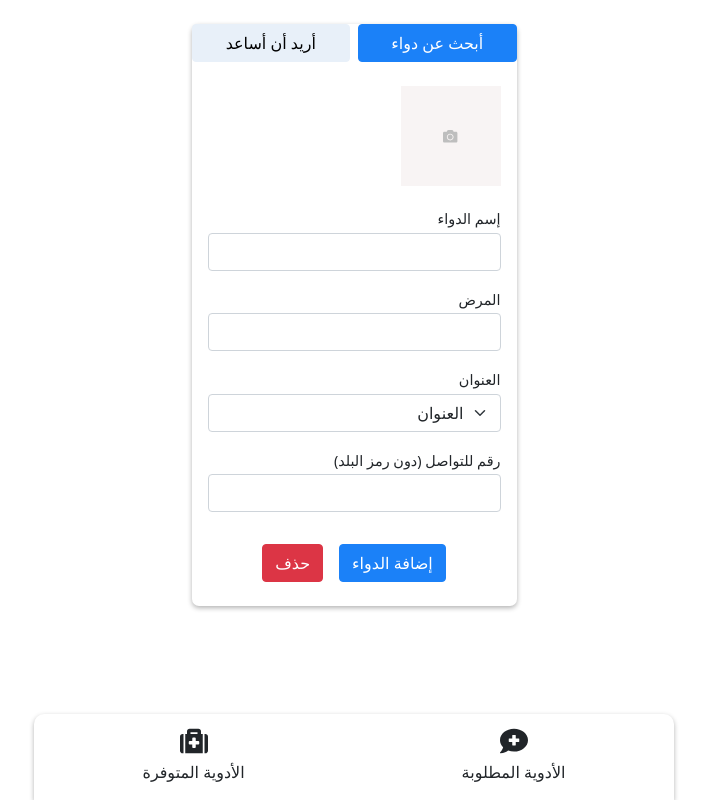
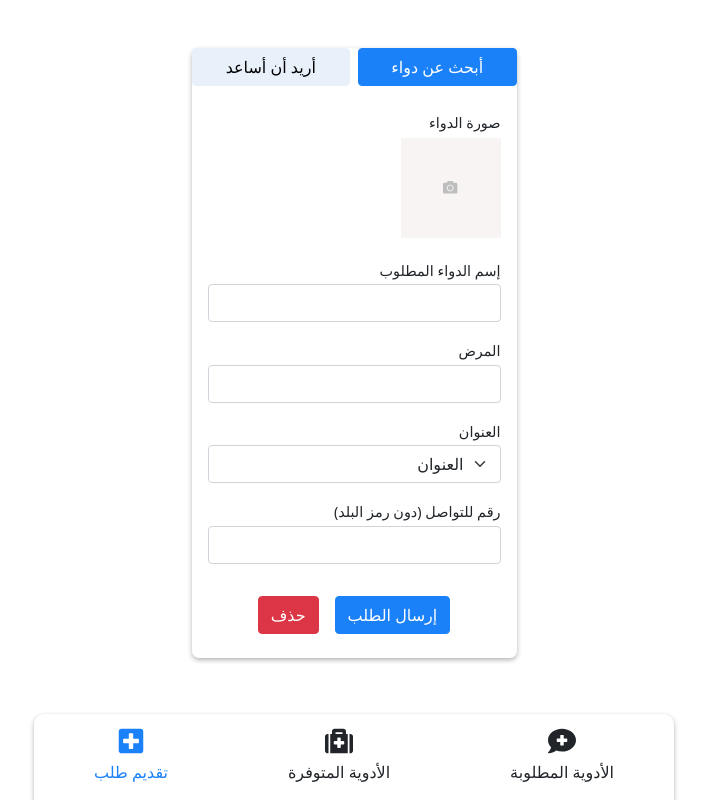
Before and after one commit to Hussein-Ali-Hassan/find-medicine, a Next.js app: page /add in a window 1280 px wide. Shown: the whole page, without its empty margins (286-993 px from the left). Built offline with nearby package versions, Linux system fonts and the light colour scheme.

Commit message:
add form to submit data with image upload

```diff
--- a/components/Navbar.js
+++ b/components/Navbar.js
@@ -26,7 +26,7 @@ export default function Navbar({ currentPage }) {
             <span>الأدوية المتوفرة</span>
           </div>
         </Link>{" "}
-        {/* <Link href="/add">
+        <Link href="/add">
           <div
             className={`my-nav-item ${
               currentPage === "add" ? "text-primary" : ""
@@ -35,7 +35,7 @@ export default function Navbar({ currentPage }) {
             <FaPlusSquare className="fs-3" />
             <span>تقديم طلب</span>
           </div>
-        </Link> */}
+        </Link>
       </nav>
     </>
   );
--- a/components/form/ImageUpload.js
+++ b/components/form/ImageUpload.js
@@ -17,6 +17,8 @@ export default function ImageUpload({ setImage }) {
     }
   };
   return (
+    <>
+      <label className="mb-1">صورة الدواء</label>
       <div className="image-upload">
         <label htmlFor="image">{!imagePreview && <FaCamera />}</label>
         {imagePreview && (
@@ -38,5 +40,6 @@ export default function ImageUpload({ setImage }) {
           disabled={imagePreview}
         />
       </div>
+    </>
   );
 }
--- a/components/medicine/AddMedicine.js
+++ b/components/medicine/AddMedicine.js
@@ -5,7 +5,6 @@ import * as Yup from "yup";
 import TextField from "@/components/form/TextField";
 import SelectField from "@/components/form/SelectField";
 import ImageUpload from "@/components/form/ImageUpload";
-import Spinner from "../Spinner";
 import firebase from "../../config/firebase";
 
 const AddMedicine = ({ setLoading }) => {
@@ -32,27 +31,65 @@ const AddMedicine = ({ setLoading }) => {
       }}
       validationSchema={validate}
       onSubmit={({ name, expiryDate, city, contact, disease }) => {
+        setLoading(true);
         const addedAt = new Date().toLocaleDateString();
-        setLoading(true);
+
+        if (image) {
+          const storageRef = firebase.storage().ref(image.name);
+
+          storageRef.put(image).on(
+            "state_changed",
+            (snap) => {},
+            (err) => {
+              alert(err.message);
+            },
+            async () => {
+              const url = await storageRef.getDownloadURL();
+
               firebase
                 .firestore()
                 .collection("availableMedicines")
                 .add({
                   name,
-            expiryDate,
                   city,
                   disease,
-            contact,addedAt
+                  contact,
+                  addedAt,
+                  expiryDate,
+                  image: url,
                 })
-          .then(() => setLoading(false))
+                .then(() => {
+                  setLoading(false);
+                  alert("تم ارسال الدواء! شكرا لمساهمتكم");
+                })
                 .catch((err) => alert(err.message));
+            }
+          );
+        } else {
+          firebase
+            .firestore()
+            .collection("availableMedicines")
+            .add({
+              name,
+              city,
+              disease,
+              contact,
+              addedAt,
+              expiryDate,
+            })
+            .then(() => {
+              setLoading(false);
+              alert("تم ارسال الدواء! شكرا لمساهمتكم");
+            })
+            .catch((err) => alert(err.message));
+        }
       }}
     >
       {({ isValid }) => (
         <div>
           <Form>
             <ImageUpload setImage={setImage} />
-            <TextField label="إسم الدواء" name="name" type="text" />
+            <TextField label="إسم الدواء المتوفر" name="name" type="text" />
             <TextField label="المرض" name="disease" type="text" />
             <TextField
               label="تاريخ انتهاء الصلاحية"
--- a/components/medicine/MedicineForm.js
+++ b/components/medicine/MedicineForm.js
@@ -11,7 +11,7 @@ const AuthForm = () => {
   if (loading) return <Spinner />;
 
   return (
-    <article className="medicine-form mt-4 mb-8">
+    <article className="medicine-form">
       <div className="d-flex justify-content-between">
         <button
           className={`btn w-100 ms-2 ${
--- a/components/medicine/WantedMedicine.js
+++ b/components/medicine/WantedMedicine.js
@@ -9,6 +9,7 @@ import firebase from "../../config/firebase";
 
 const AddMedicine = ({ setLoading }) => {
   const [image, setImage] = useState(null);
+
   const validate = Yup.object({
     name: Yup.string().required("الاسم مطلوب"),
     city: Yup.string().required("العنوان مطلوب"),
@@ -27,8 +28,40 @@ const AddMedicine = ({ setLoading }) => {
       }}
       validationSchema={validate}
       onSubmit={({ name, city, contact, disease }) => {
+        setLoading(true);
         const addedAt = new Date().toLocaleDateString();
-        setLoading(true);
+
+        if (image) {
+          const storageRef = firebase.storage().ref(image.name);
+
+          storageRef.put(image).on(
+            "state_changed",
+            (snap) => {},
+            (err) => {
+              alert(err.message);
+            },
+            async () => {
+              const url = await storageRef.getDownloadURL();
+
+              firebase
+                .firestore()
+                .collection("wantedMedicines")
+                .add({
+                  name,
+                  city,
+                  disease,
+                  contact,
+                  addedAt,
+                  image: url,
+                })
+                .then(() => {
+                  setLoading(false);
+                  alert("تم ارسال طلبكم! نأمل أن تجدوا طلبكم");
+                })
+                .catch((err) => alert(err.message));
+            }
+          );
+        } else {
           firebase
             .firestore()
             .collection("wantedMedicines")
@@ -39,15 +72,19 @@ const AddMedicine = ({ setLoading }) => {
               contact,
               addedAt,
             })
-          .then(() => setLoading(false))
+            .then(() => {
+              setLoading(false);
+              alert("تم ارسال طلبكم!");
+            })
             .catch((err) => alert(err.message));
+        }
       }}
     >
       {({ isValid }) => (
         <div>
           <Form>
             <ImageUpload setImage={setImage} />
-            <TextField label="إسم الدواء" name="name" type="text" />
+            <TextField label="إسم الدواء المطلوب" name="name" type="text" />
             <TextField label="المرض" name="disease" type="text" />
             <SelectField label="العنوان" name="city" />
             <TextField
@@ -62,7 +99,7 @@ const AddMedicine = ({ setLoading }) => {
                 type="submit"
                 disabled={!isValid}
               >
-                إضافة الدواء
+                إرسال الطلب
               </button>
               <button className="btn btn-danger mt-3 me-3" type="reset">
                 حذف
--- a/config/firebase.js
+++ b/config/firebase.js
@@ -1,6 +1,7 @@
 import firebase from "firebase";
 import "firebase/auth";
 import "firebase/firestore";
+import "firebase/storage";
 
 const firebaseConfig = {
   apiKey: "AIzaSyAj4G2799xjHm5svOlrwp-6jTvIl2agP_E",
--- a/styles/medicine-form.scss
+++ b/styles/medicine-form.scss
@@ -6,7 +6,7 @@
 
 .medicine-form {
   max-width: 325px;
-  margin: auto;
+  margin: 3rem auto 8.2rem auto;
   border-radius: 7px;
   box-shadow: 0 2px 5px rgba(0, 0, 0, 0.3);
 }
```
Also changed, not shown: pages/give.js (+4 -3 lines), pages/index.js (+6 -5 lines). Lines whose indentation alone changed are shown as unchanged.
